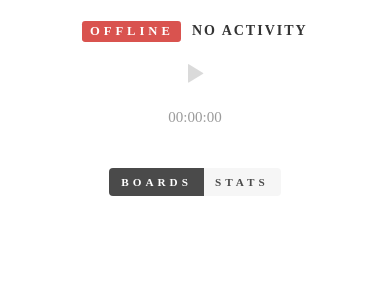
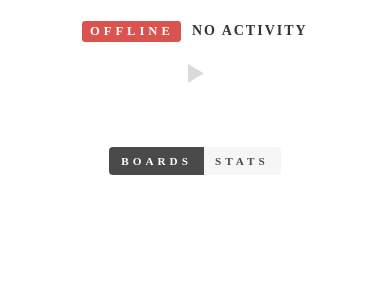
Before and after one commit to pierreazalbert/smartrods, a Flask app: template smartrods/site/templates/classroom.html in a window 390 px wide. Shown: the part 50-350 px from the top of the page. Run offline with Flask 2, Linux system fonts and the light colour scheme; the template is opened without the code that fills it, so the values that code supplies are empty; some libraries are stand-ins or nearby versions.

Commit message:
fixed bug with timer on mobile devices

```diff
--- a/smartrods/site/templates/classroom.html
+++ b/smartrods/site/templates/classroom.html
@@ -42,7 +42,7 @@
       <span class="glyphicon glyphicon-stop classroom-player-stop hidden" aria-hidden="true" style="padding-left:1%; padding-right:0.7%"></span>
     </div>
     <div class="col-xs-12 activity-player">
-      <span class="classroom-player-time">00:00:00</span>
+      <span class="classroom-player-time hidden">00:00:00</span>
     </div>
     </div>
 
```
